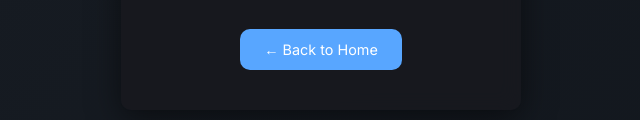
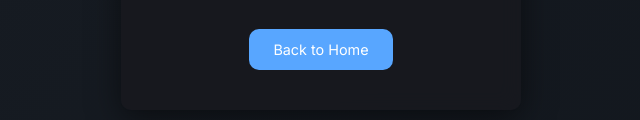
Before and after one commit to pozstudiox/translafast-website, a website: page coming-soon.html in a window 1280 px wide. Shown: the part 545-665 px from the top of the page, without its empty margins (319-959 px from the left). Drawn offline with Linux system fonts and the light colour scheme.

Commit message:
Update coming-soon.html

```diff
--- a/coming-soon.html
+++ b/coming-soon.html
@@ -147,7 +147,7 @@
       <div><span class="number" id="seconds">00</span><span class="label">Seconds</span></div>
     </div>
 
-    <a href="index.html" class="back-btn">← Back to Home</a>
+    <a href="index.html" class="back-btn">Back to Home</a>
   </div>
 
   <script>
```
